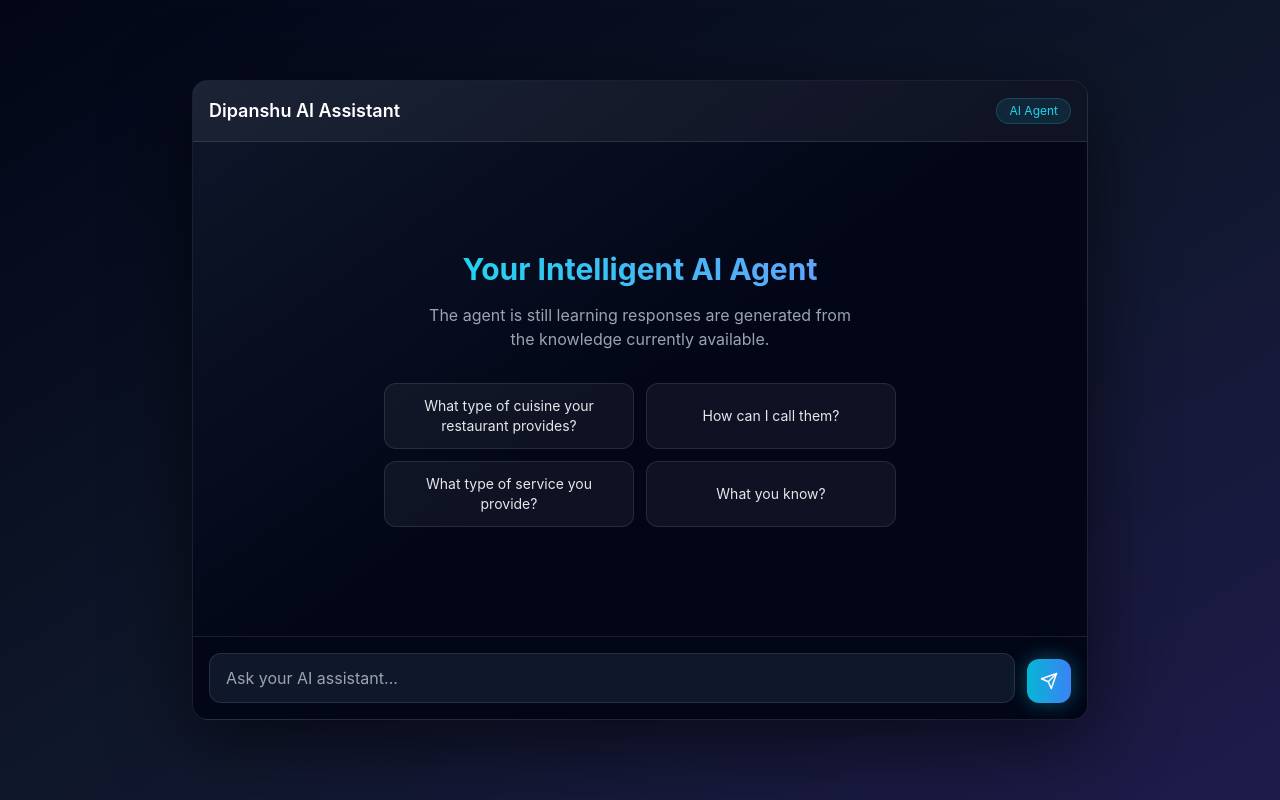
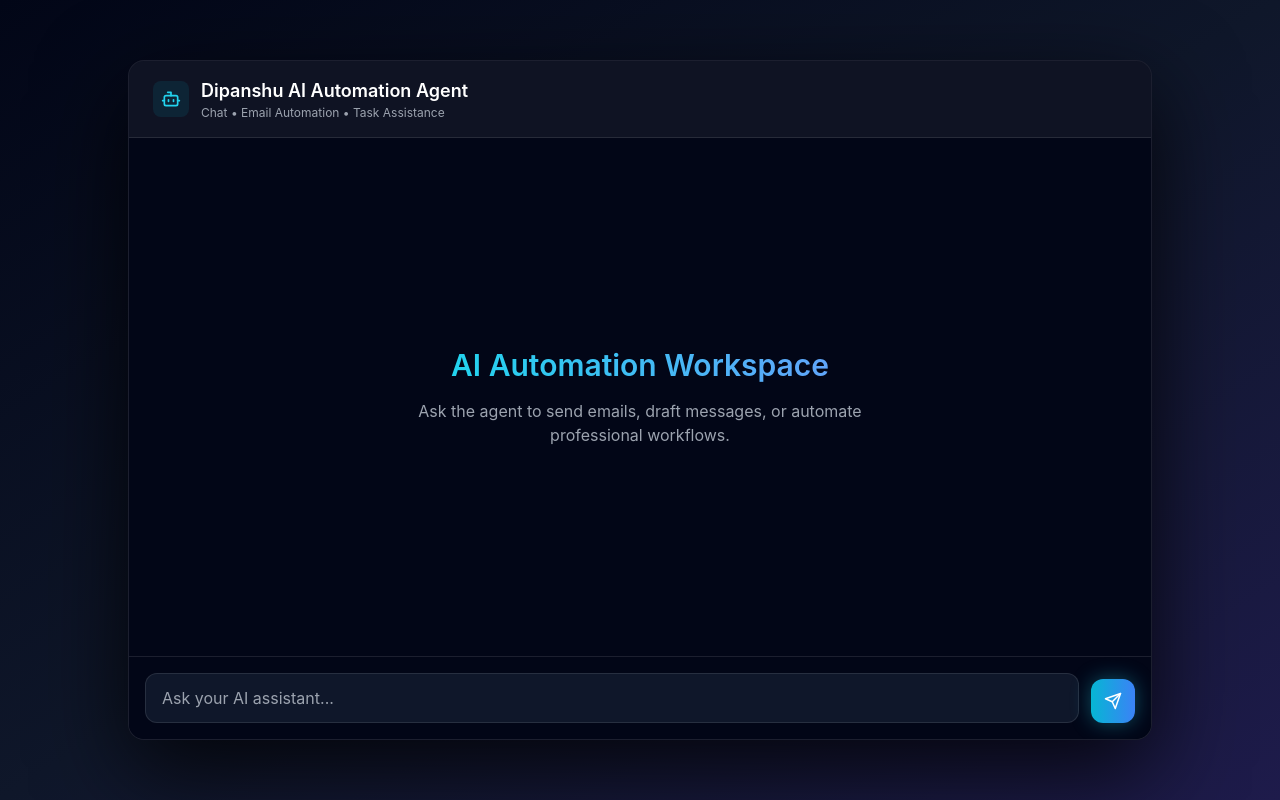
Before and after one commit to dipanshukale/agent-ui, a React (Vite) app in the folder ai-agent/: page / in a window 1280 px wide. Built offline with nearby package versions, Linux system fonts and the light colour scheme.

Commit message:
working on mail automation

```diff
--- a/ai-agent/package.json
+++ b/ai-agent/package.json
@@ -12,6 +12,7 @@
   "dependencies": {
     "axios": "^1.13.6",
     "framer-motion": "^12.35.0",
+    "lucide-react": "^0.577.0",
     "react": "^19.2.0",
     "react-dom": "^19.2.0",
     "react-icons": "^5.6.0"
--- a/ai-agent/src/components/chatWindow.tsx
+++ b/ai-agent/src/components/chatWindow.tsx
@@ -1,8 +1,9 @@
 import { useState, useEffect, useRef } from "react";
 import ChatMessage from "./chatMessage";
 import ChatInput from "./chatInput";
-import { sendMessage } from "../services/api.ts";
+import { sendMessage } from "../services/api";
 import { motion } from "framer-motion";
+import { Bot, Mail } from "lucide-react";
 
 interface Message {
   text: string;
@@ -13,6 +14,7 @@ export default function ChatWindow() {
 
   const [messages, setMessages] = useState<Message[]>([]);
   const [loading, setLoading] = useState(false);
+  const [recipient, setRecipient] = useState<string | null>(null);
 
   const chatRef = useRef<HTMLDivElement>(null);
 
@@ -27,9 +29,17 @@ export default function ChatWindow() {
 
   const handleSend = async (message: string) => {
 
+    const emailMatch = message.match(
+      /\b[A-Z0-9._%+-]+@[A-Z0-9.-]+\.[A-Z]{2,}\b/i
+    );
+
+    if (emailMatch) {
+      setRecipient(emailMatch[0]);
+    }
+
     const userMessage = { text: message, isUser: true };
+
     setMessages((prev) => [...prev, userMessage]);
-
     setLoading(true);
 
     try {
@@ -43,42 +53,28 @@ export default function ChatWindow() {
 
       setMessages((prev) => [...prev, aiMessage]);
 
-    } catch (err) {
-      console.error(err);
+    } catch (error) {
+      console.error(error);
     }
 
     setLoading(false);
   };
 
-  const suggestions = [
-    "What type of cuisine your restaurant provides?",
-    "How can I call them?",
-    "What type of service you provide?",
-    "What you know?"
-  ];
-
   return (
 
     <motion.div
-      initial={{ opacity: 0, scale: 0.98 }}
-      animate={{ opacity: 1, scale: 1 }}
+      initial={{ opacity: 0 }}
+      animate={{ opacity: 1 }}
       className="
       w-full
-      max-w-4xl
-      h-[80vh]
-
+      max-w-5xl
+      h-[85vh]
       flex flex-col
+      rounded-2xl
       overflow-hidden
-
-      rounded-2xl
       border border-white/10
-
-      shadow-[0_20px_80px_rgba(0,0,0,0.6)]
-
-      bg-gradient-to-br
-      from-[#0f172a]
-      via-[#020617]
-      to-[#020617]
+      bg-[#020617]
+      shadow-[0_30px_90px_rgba(0,0,0,0.8)]
       "
     >
 
@@ -86,34 +82,63 @@ export default function ChatWindow() {
 
       <div
         className="
-        p-4
+        flex
+        items-center
+        justify-between
+        px-6
+        py-4
         border-b border-white/10
-        flex justify-between items-center
         bg-white/5
         "
       >
 
-        <h1 className="text-lg font-semibold text-white">
-          Dipanshu AI Assistant
+        <div className="flex items-center gap-3">
+
+          <div className="p-2 bg-cyan-500/10 rounded-lg">
+            <Bot size={20} className="text-cyan-400" />
+          </div>
+
+          <div>
+
+            <h1 className="text-white font-semibold text-lg">
+              Dipanshu AI Automation Agent
             </h1>
 
-        <span
+            <p className="text-xs text-gray-400">
+              Chat • Email Automation • Task Assistance
+            </p>
+
+          </div>
+
+        </div>
+
+        {recipient && (
+
+          <div
             className="
+            flex items-center gap-2
             text-xs
-          text-cyan-400
-          bg-cyan-400/10
-          border border-cyan-400/20
             px-3 py-1
             rounded-full
+            border
+            border-purple-400/30
+            bg-purple-400/10
+            text-purple-300
             "
           >
-          AI Agent
-        </span>
+
+            <Mail size={14} />
+
+            {recipient}
+
+          </div>
+
+        )}
 
       </div>
 
 
-      {/* Messages Area */}
+      {/* Chat Area */}
 
       <div
         ref={chatRef}
@@ -122,20 +147,18 @@ export default function ChatWindow() {
         overflow-y-auto
         px-6
         py-6
-        space-y-5
+        space-y-6
         "
       >
 
         {messages.length === 0 && (
 
-          <div className="flex flex-col items-center justify-center text-center h-full">
+          <div className="h-full flex flex-col items-center justify-center text-center">
 
-            <motion.h2
-              initial={{ opacity: 0, y: 20 }}
-              animate={{ opacity: 1, y: 0 }}
+            <h2
               className="
               text-3xl
-              font-bold
+              font-semibold
               text-transparent
               bg-clip-text
               bg-gradient-to-r
@@ -144,37 +167,13 @@ export default function ChatWindow() {
               mb-4
               "
             >
-              Your Intelligent AI Agent
-            </motion.h2>
+             AI Automation Workspace
+            </h2>
 
-            <p className="text-gray-400 max-w-md mb-8">
-              The agent is still learning responses are generated from the knowledge currently available.
+            <p className="text-gray-400 max-w-md">
+              Ask the agent to send emails, draft messages,
+              or automate professional workflows.
             </p>
-
-            <div className="grid grid-cols-1 sm:grid-cols-2 gap-3 w-full max-w-lg">
-
-              {suggestions.map((s, i) => (
-
-                <button
-                  key={i}
-                  onClick={() => handleSend(s)}
-                  className="
-                  bg-white/5
-                  hover:bg-white/10
-                  border border-white/10
-                  text-gray-200
-                  px-4 py-3
-                  rounded-xl
-                  text-sm
-                  transition
-                  "
-                >
-                  {s}
-                </button>
-
-              ))}
-
-            </div>
 
           </div>
 
@@ -186,15 +185,15 @@ export default function ChatWindow() {
 
         {loading && (
 
-          <div className="flex gap-2 items-center text-cyan-300 text-sm">
+          <div className="flex items-center gap-3 text-cyan-300 text-sm">
 
             <div className="flex gap-1">
-              <span className="animate-bounce">.</span>
-              <span className="animate-bounce delay-150">.</span>
-              <span className="animate-bounce delay-300">.</span>
+              <span className="w-2 h-2 bg-cyan-400 rounded-full animate-bounce"></span>
+              <span className="w-2 h-2 bg-cyan-400 rounded-full animate-bounce delay-150"></span>
+              <span className="w-2 h-2 bg-cyan-400 rounded-full animate-bounce delay-300"></span>
             </div>
 
-            AI thinking...
+            Agent executing task...
 
           </div>
 
@@ -203,13 +202,13 @@ export default function ChatWindow() {
       </div>
 
 
-      {/* Input (Always Bottom) */}
+      {/* Input */}
 
       <div
         className="
         border-t border-white/10
+        p-4
         bg-[#020617]
-        p-4
         "
       >
 
```
Also changed, not shown: 1 other file (tests, documents, lock files or other folders). Lines whose indentation alone changed are shown as unchanged.
